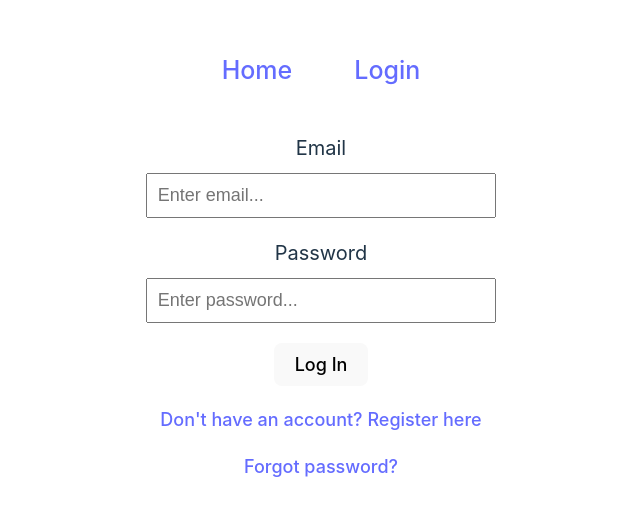
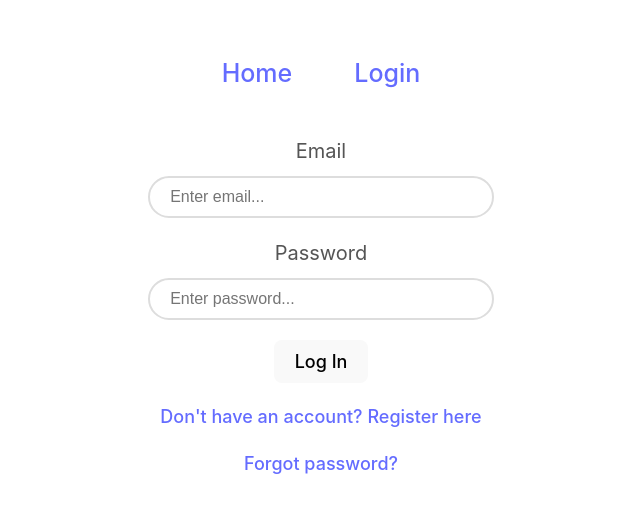
Before and after one commit to andxsu/CS_35L_24S, a React (Vite) app in the folder client/: page /login in a window 1280 px wide. Shown: the part 128-644 px from the top of the page, without its empty margins (319-959 px from the left). Built offline with nearby package versions, Linux system fonts and the light colour scheme; no server answers.

Commit message:
update login page stylings

```diff
--- a/client/src/pages/Login.jsx
+++ b/client/src/pages/Login.jsx
@@ -40,16 +40,22 @@ export default function Login() {
     const labelStyle = {
         fontSize: '20px',
         marginBottom: '10px',
-        display: 'block'
+        display: 'block',
+        color: '#555'
     };
 
     const inputStyle = {
-        fontSize: '18px',
-        padding: '10px',
         width: '100%',
+        maxWidth: '600px',
+        padding: '10px 20px',
+        border: '2px solid #ddd',
+        borderRadius: '25px',
+        fontSize: '16px',
+        outline: 'none',
         marginBottom: '20px',
-        boxSizing: 'border-box'
+        boxSizing: 'border-box',
     };
+
 
     const buttonStyle = {
         fontSize: '18px',
```
